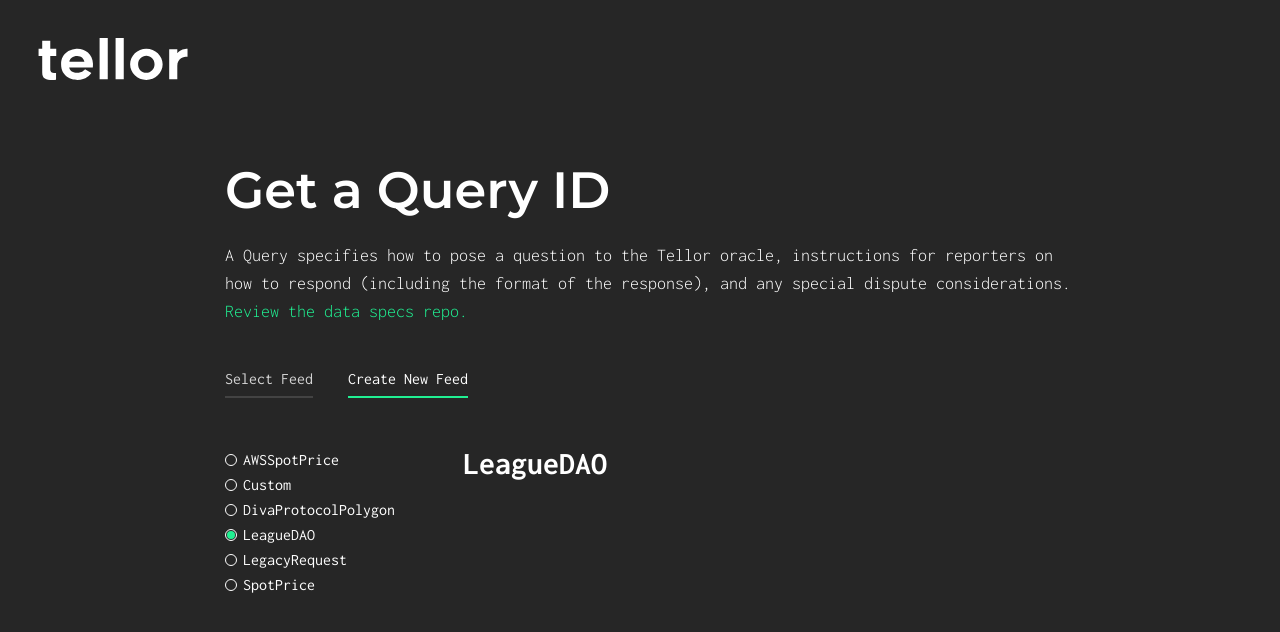
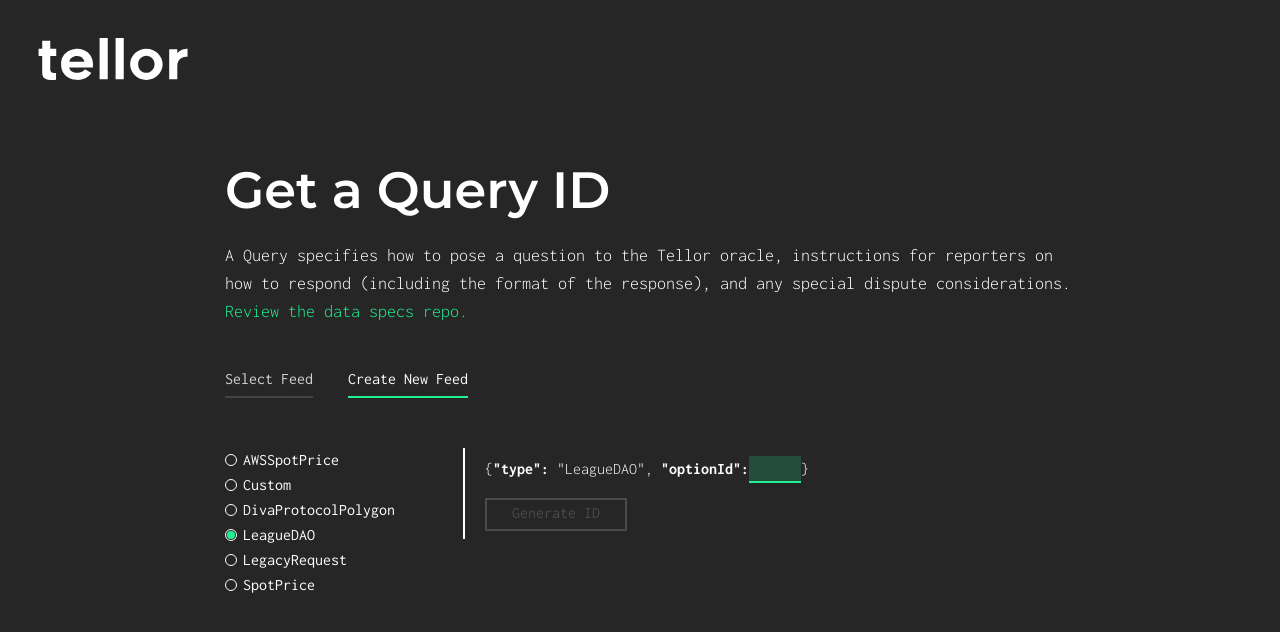
Before and after one commit to tellor-io/queryIdBuilder, a React (Create React App) app: page /leaguedao in a window 1280 px wide. Shown: the top 632 px of the page. Built offline with nearby package versions, Linux system fonts and the light colour scheme.

Commit message:
adds leagueDAO component

```diff
--- a/src/components/LeagueDAO.js
+++ b/src/components/LeagueDAO.js
@@ -1,12 +1,173 @@
-import React from 'react'
+import React, { useState } from 'react'
 import '../styles/LeagueDAO.css'
+import '../styles/Button.css'
 import RadioButtonCreateNew from './reusableComponents/RadioSelectCreateNew'
+import Clipboard from '../assets/copy.svg'
+import { ethers } from 'ethers'
+import copy from 'copy-to-clipboard'
+import { CustomTooltip } from './reusableComponents/CustomTooltip'
+
+const initialFormState = {
+  optionId: '',
+}
 
 const LeagueDAO = () => {
+  //Component State
+  const [form, setForm] = useState(initialFormState)
+  const [jsonString, setJsonString] = useState()
+  const [queryData, setQueryData] = useState()
+  const [queryId, setQueryId] = useState()
+  const [showResults, setShowResults] = useState(false)
+  const [tooltipOpen0, setTooltipOpen0] = useState(false)
+  const [tooltipOpen1, setTooltipOpen1] = useState(false)
+  const [tooltipOpen2, setTooltipOpen2] = useState(false)
+  //Globals
+  const abiCoder = new ethers.utils.AbiCoder()
+
+  //Helpers
+  const handleChange = (event) => {
+    setForm({ ...form, [event.target.name]: event.target.value })
+  }
+  const handleGetLeagueDAOId = () => {
+    const jsonStringToUse = JSON.stringify(
+      `{ type: "LeagueDAO", optionId: "${parseInt(form.optionId)}" }`
+    )
+    const queryDataArg = abiCoder.encode(['uint256'], [parseInt(form.optionId)])
+    const queryData = abiCoder.encode(
+      ['string', 'bytes'],
+      ['LeagueDAO', queryDataArg]
+    )
+    const queryId = ethers.utils.keccak256(queryData)
+    setJsonString(jsonStringToUse)
+    setQueryData(queryData)
+    setQueryId(queryId)
+    setForm(initialFormState)
+    setShowResults(true)
+  }
+  //Clipboard Functions
+  //Can both be consolidated at
+  //higher level later.
+  const copyToClipboard = (text) => {
+    if (typeof text === 'object') {
+      copy(text.join(''))
+    } else {
+      copy(text)
+    }
+  }
+  const clipboardConsolidator = (content, num) => {
+    switch (num) {
+      case '0':
+        setTooltipOpen0(true)
+        copyToClipboard(content)
+        setTimeout(() => {
+          setTooltipOpen0(false)
+        }, 2000)
+        break
+      case '1':
+        setTooltipOpen1(true)
+        copyToClipboard(content)
+        setTimeout(() => {
+          setTooltipOpen1(false)
+        }, 2000)
+        break
+      case '2':
+        setTooltipOpen2(true)
+        copyToClipboard(content)
+        setTimeout(() => {
+          setTooltipOpen2(false)
+        }, 2000)
+        break
+      default:
+        return
+    }
+  }
   return (
     <div className="CreateNewLeagueDAOContainer">
       <RadioButtonCreateNew props="LeagueDAO" />
-      <h1>LeagueDAO</h1>
+      <div className="LeagueDAOHeroContainer">
+        <div className="LeagueDAOHero">
+          <div className="LeagueDAOJSON">
+            <p>
+              &#123;<span>"type": </span>"LeagueDAO", <span>"optionId": </span>
+            </p>
+            <input
+              onChange={handleChange}
+              value={form.optionId}
+              name="optionId"
+              id="optionId"
+              type="text"
+              className="LeagueDAOInput"
+            />
+            <p>&#125;</p>
+          </div>
+          <button
+            disabled={form.optionId ? false : true}
+            className={form.optionId ? 'Button' : 'ButtonDisabled'}
+            onClick={handleGetLeagueDAOId}
+          >
+            Generate ID
+          </button>
+        </div>
+        {showResults ? (
+          <div className="LeagueDAOResults">
+            <div className="ResultTitle">
+              <p>Query Descriptor:</p>
+              <CustomTooltip
+                open={tooltipOpen0}
+                title="Copied!"
+                placement="right"
+                arrow
+              >
+                <img
+                  src={Clipboard}
+                  alt="copyToClipboardIcon"
+                  className="CopyToClipboardIcon"
+                  onClick={() =>
+                    clipboardConsolidator(JSON.parse(jsonString), '0')
+                  }
+                />
+              </CustomTooltip>
+            </div>
+            <p className="ResultContent">
+              {jsonString ? JSON.parse(jsonString) : ''}
+            </p>
+            <div className="ResultTitle">
+              <p>Query Data (Bytes):</p>
+              <CustomTooltip
+                open={tooltipOpen1}
+                title="Copied!"
+                placement="right"
+                arrow
+              >
+                <img
+                  src={Clipboard}
+                  alt="copyToClipboardIcon"
+                  className="CopyToClipboardIcon"
+                  onClick={() => clipboardConsolidator(queryData, '1')}
+                />
+              </CustomTooltip>
+            </div>
+            <p className="ResultContent">{queryData ? queryData : ''}</p>
+            <div className="ResultTitle">
+              <p>Query ID (Hash):</p>
+              <CustomTooltip
+                open={tooltipOpen2}
+                title="Copied!"
+                placement="right"
+                arrow
+              >
+                <img
+                  src={Clipboard}
+                  alt="copyToClipboardIcon"
+                  className="CopyToClipboardIcon"
+                  onClick={() => clipboardConsolidator(queryId, '2')}
+                />
+              </CustomTooltip>
+            </div>
+            <p className="ResultContent">{queryId ? queryId : ''}</p>
+          </div>
+        ) : null}
+      </div>
     </div>
   )
 }
--- a/src/styles/LeagueDAO.css
+++ b/src/styles/LeagueDAO.css
@@ -2,3 +2,59 @@
   margin-top: 50px;
   display: flex;
 }
+.CreateNewLeagueDAOContainer {
+  margin-top: 50px;
+  display: flex;
+}
+.LeagueDAOHeroContainer {
+  display: flex;
+  flex-direction: column;
+  width: 100%;
+}
+.LeagueDAOHero {
+  max-width: 100%;
+  box-sizing: border-box;
+  width: 100%;
+  height: -moz-fit-content;
+  height: fit-content;
+  border-left: 2px solid #ffffff;
+  padding: 8px;
+  padding-left: 20px;
+}
+.LeagueDAOJSON {
+  display: flex;
+  align-items: baseline;
+  margin-bottom: 15px;
+  font-weight: 300;
+  width: fit-content;
+}
+.LeagueDAOJSON > p > span {
+  font-weight: 700;
+}
+.LeagueDAOInput {
+  font-family: 'Inconsolata';
+  font-size: 16px;
+  font-weight: 300;
+  width: 45px;
+  height: 22px;
+  padding-left: 5px;
+  padding-top: 2px;
+  border: none;
+  background-color: rgba(32, 240, 146, 0.2);
+  border-bottom: 2px solid #20f092;
+  color: #ffffff;
+  caret-color: #ffffff;
+}
+.LeagueDAOInput:focus {
+  outline-color: #20f092;
+  outline-width: 1px;
+}
+.LeagueDAOResults {
+  max-width: 75%;
+  box-sizing: border-box;
+  width: 100%;
+  height: fit-content;
+  border: 2px solid #ffffff;
+  padding: 12px 12px 0px 20px;
+  margin-top: 30px;
+}
```
